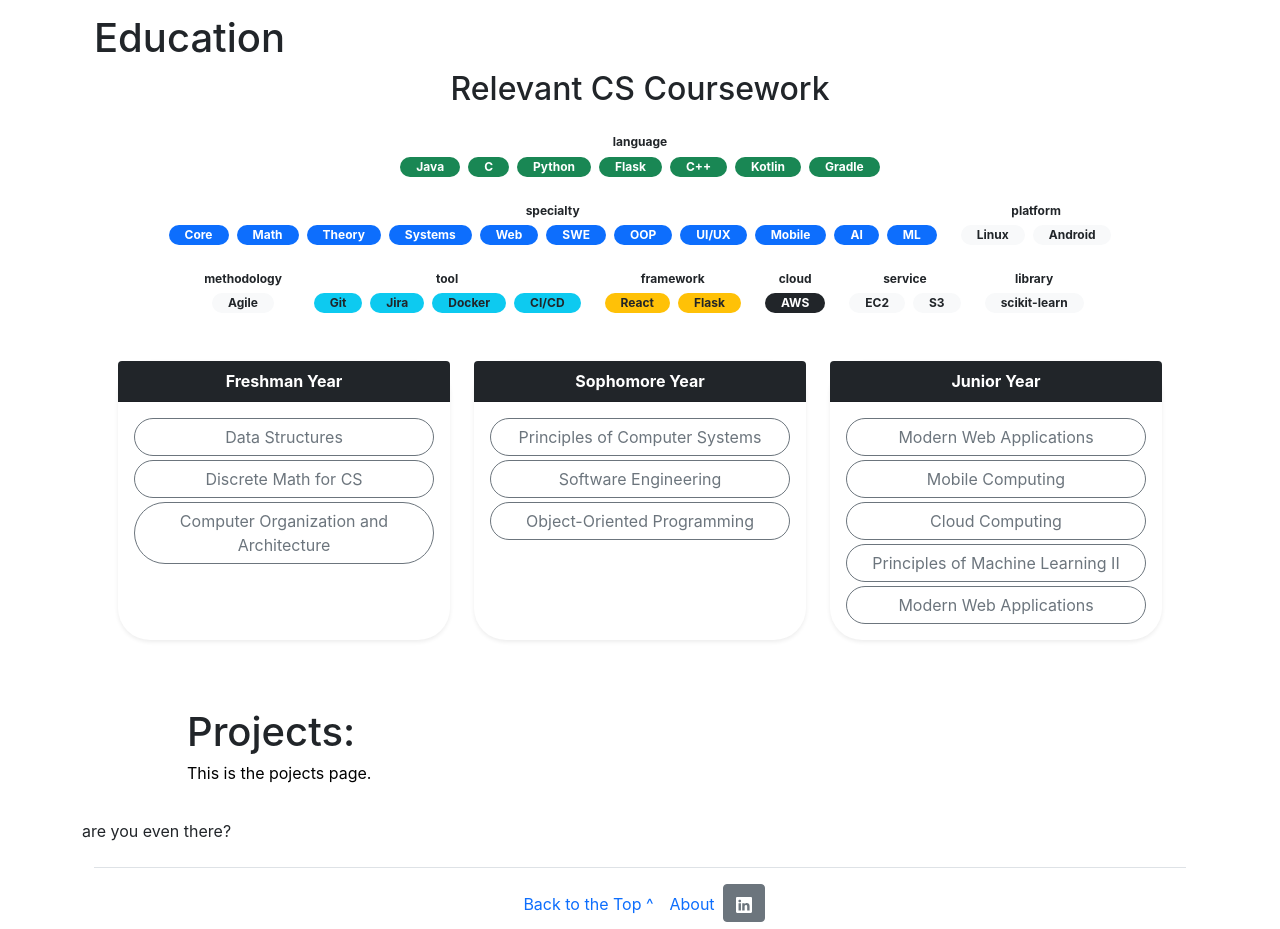
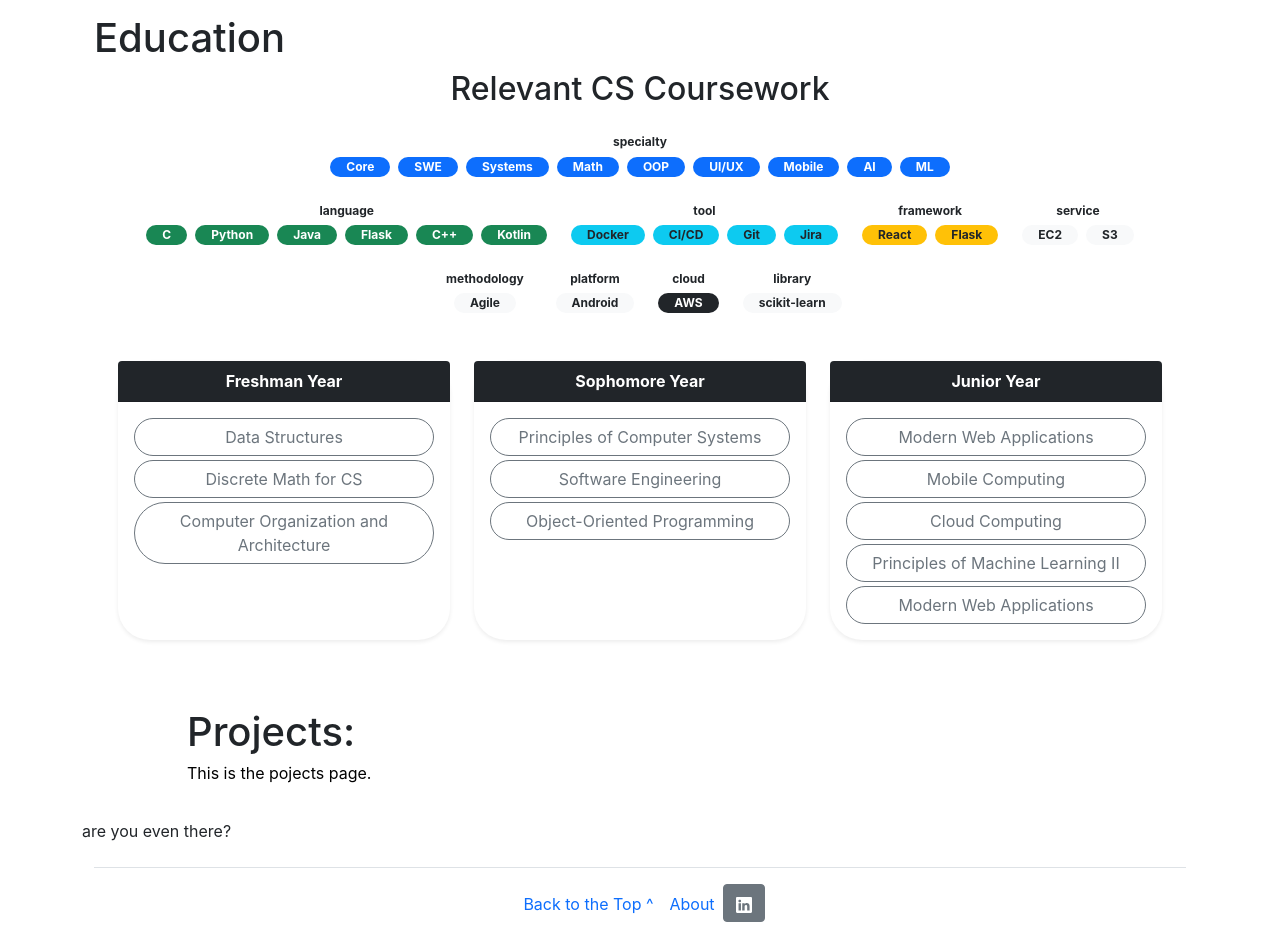
Before and after one commit to UTHasandhu/portfolio, a React (Create React App) app: page / in a window 1280 px wide. Shown: the part 800-1729 px from the top of the page. Built offline with nearby package versions, Linux system fonts and the light colour scheme; a web font is replaced by a local one.

Commit message:
Group Tags by length

```diff
--- a/src/Components/Education/CoursesPool.jsx
+++ b/src/Components/Education/CoursesPool.jsx
@@ -22,16 +22,26 @@ const tagColors = {
   project: "bg-danger"
 };
 
+// Utility function to group tags by type and sort them by frequency
+// Returns an object where keys are tag types and values are arrays of tag names sorted by frequency
 const groupTagsByType = (tags = []) => {
-  let arrTags = [];
+  const tagFrequency = {};
 
-  arrTags = tags.reduce((acc, tag) => {
-    if (!acc[tag.type]) acc[tag.type] = [];
-    acc[tag.type].push(tag.name);
-    return acc;
-  }, {});
+  tags.forEach(({ name, type }) => {
+    if (!tagFrequency[type]) tagFrequency[type] = {};
+    if (!tagFrequency[type][name]) tagFrequency[type][name] = 0;
+    tagFrequency[type][name]++;
+  });
 
-  return arrTags;
+  // Sort tags in each type by frequency, descending
+  const grouped = {};
+  for (const type in tagFrequency) {
+    grouped[type] = Object.entries(tagFrequency[type])
+      .sort((a, b) => b[1] - a[1]) // sort by frequency
+      .map(([name]) => name);      // just keep the tag name
+  }
+
+  return grouped;
 };
 
 export default function CoursesPool() {
@@ -46,7 +56,9 @@ export default function CoursesPool() {
   }, {});
 
   const allTags = transcriptData.flatMap((course) => course.tags || []);
+
   const groupedTags = groupTagsByType(allTags);
+  console.log("Here: ", groupedTags);
 
   const getTagColor = (type) => {
     return tagColors[type] || "bg-light text-dark";
@@ -58,11 +70,17 @@ export default function CoursesPool() {
 
       {/* Grouped Tag filter pills */}
       <div className="mb-5 container d-flex flex-wrap justify-content-center gap-4">
-        {Object.entries(groupedTags).map(([type, tags]) => (
+        {Object.entries(groupedTags).sort((a, b) => {
+          // Sort by tag type length for better grouping
+          console.log("This is the log I need: A: ", a[1], ", B: ",  b[1]);
+          return b[1].length - a[1].length;
+        }).map(([type, tags]) => {
+          // console.log("Type: ", type, "Tags: ", tags);
+          return (
             <div key={type} className="d-flex flex-column align-items-center">
               <span className={`badge mb-1 bg-white text-dark`}>{type}</span>
               <div className="d-flex flex-row flex-wrap gap-2">
-              {Array.from(new Set(tags)).map((tag) => (
+                {tags.map((tag) => (
                   <span
                     key={tag}
                     className={`badge rounded-pill px-3 py-1 ${activeTag !== tag ? getTagColor(type) : "bg-secondary text-light"}`}
@@ -74,7 +92,8 @@ export default function CoursesPool() {
                 ))}
               </div>
             </div>
-        ))}
+          );
+      })}
       </div>
 
       {/* Year Cards by Label */}
--- a/src/tempData/transcriptData.json
+++ b/src/tempData/transcriptData.json
@@ -3,7 +3,6 @@
     "courseName": "C S 314 - Data Structures",
     "courseDescription": "Study of data structures including lists, stacks, queues, trees, and graphs.",
     "semester": "Fall 2021",
-    "grade": "C",
     "tags": [
       { "name": "Java", "type": "language" },
       { "name": "Core", "type": "specialty" }
@@ -13,17 +12,14 @@
     "courseName": "C S 311 - Discrete Math for CS",
     "courseDescription": "Mathematical foundations for computer science including logic, proofs, and combinatorics.",
     "semester": "Fall 2021",
-    "grade": "B",
     "tags": [
-      { "name": "Math", "type": "specialty" },
-      { "name": "Theory", "type": "specialty" }
+      { "name": "Math", "type": "specialty" }
     ]
   },
   {
     "courseName": "C S 429 - Computer Organization and Architecture",
     "courseDescription": "Assembly language, memory hierarchies, pipelining, and digital design fundamentals.",
     "semester": "Spring 2022",
-    "grade": "A-",
     "tags": [
       { "name": "C", "type": "language" },
       { "name": "Systems", "type": "specialty" },
@@ -34,18 +30,16 @@
     "courseName": "C S 439 - Principles of Computer Systems",
     "courseDescription": "Operating system concepts including processes, threads, synchronization, and file systems.",
     "semester": "Fall 2022",
-    "grade": "B+",
     "tags": [
       { "name": "C", "type": "language" },
-      { "name": "Linux", "type": "platform" },
-      { "name": "Systems", "type": "specialty" }
+      { "name": "Systems", "type": "specialty" },
+      { "name": "Core", "type": "specialty" }
     ]
   },
   {
     "courseName": "C S 373 - Software Engineering",
     "courseDescription": "Principles and practices of software development using team-based design and iterative development.",
     "semester": "Spring 2023",
-    "grade": "",
     "tags": [
       { "name": "Agile", "type": "methodology" },
       { "name": "Git", "type": "tool" },
@@ -55,7 +49,6 @@
       { "name": "React", "type": "framework" },
       { "name": "Docker", "type": "tool" },
       { "name": "CI/CD", "type": "tool" },
-      { "name": "Web", "type": "specialty" },
       { "name": "SWE", "type": "specialty" }
     ]
   },
@@ -63,7 +56,6 @@
     "courseName": "C S 371p - Object-Oriented Programming",
     "courseDescription": "Introduction to object-oriented programming concepts using Java, including classes, inheritance, and polymorphism.",
     "semester": "Spring 2023",
-    "grade": "",
     "tags": [
       { "name": "C++", "type": "language" },
       { "name": "OOP", "type": "specialty" },
@@ -74,13 +66,11 @@
     "courseName": "C S 378 - Modern Web Applications",
     "courseDescription": "Development of dynamic full-stack web applications using frontend and backend frameworks.",
     "semester": "Fall 2023",
-    "grade": "",
     "tags": [
       { "name": "React", "type": "framework" },
       { "name": "Flask", "type": "framework" },
       { "name": "Docker", "type": "tool" },
       { "name": "CI/CD", "type": "tool" },
-      { "name": "Web", "type": "specialty" },
       { "name": "SWE", "type": "specialty" }
     ]
   },
@@ -88,10 +78,8 @@
     "courseName": "C S 371M - Mobile Computing",
     "courseDescription": "Design of applications for smartphones, using sensors, context-awareness, and responsive UI.",
     "semester": "Spring 2024",
-    "grade": "",
     "tags": [
       { "name": "Kotlin", "type": "language" },
-      { "name": "Gradle", "type": "language" },
       { "name": "Android", "type": "platform" },
       { "name": "UI/UX", "type": "specialty" },
       { "name": "Mobile", "type": "specialty"  },
@@ -102,52 +90,23 @@
     "courseName": "C S 378 - Cloud Computing",
     "courseDescription": "Core cloud concepts, serverless apps, microservices, CI/CD, and infrastructure-as-code.",
     "semester": "Spring 2024",
-    "grade": "",
     "tags": [
-      {
-        "name": "AWS",
-        "type": "cloud"
-      },
-      {
-        "name": "EC2",
-        "type": "service"
-      },
-      {
-        "name": "S3",
-        "type": "service"
-      },
-      {
-        "name": "Docker",
-        "type": "tool"
-      },
-      {
-        "name": "CI/CD",
-        "type": "tool"
-      }
+      { "name": "AWS", "type": "cloud" },
+      { "name": "EC2", "type": "service" },
+      { "name": "S3", "type": "service" },
+      { "name": "Docker", "type": "tool" },
+      { "name": "CI/CD", "type": "tool" }
     ]
   },
   {
     "courseName": "C S 364M - Principles of Machine Learning II",
     "courseDescription": "Supervised/unsupervised learning, deep learning, optimization, and evaluation strategies.",
     "semester": "Spring 2024",
-    "grade": "",
     "tags": [
-      {
-        "name": "Python",
-        "type": "language"
-      },
-      {
-        "name": "scikit-learn",
-        "type": "library"
-      },
-      {
-        "name": "AI",
-        "type": "specialty"
-      },
-      {
-        "name": "ML",
-        "type": "specialty"
-      }
+      { "name": "Python", "type": "language" },
+      { "name": "scikit-learn", "type": "library" },
+      { "name": "AI", "type": "specialty" },
+      { "name": "ML", "type": "specialty" }
     ]
   },
   {
@@ -161,7 +120,7 @@
       { "name": "Docker", "type": "tool" },
       { "name": "CI/CD", "type": "tool" },
       { "name": "AWS", "type": "cloud" },
-      { "name": "Web", "type": "specialty" }
+      { "name": "SWE", "type": "specialty" }
     ]
   }
 ]
```
Lines whose indentation alone changed are shown as unchanged.
